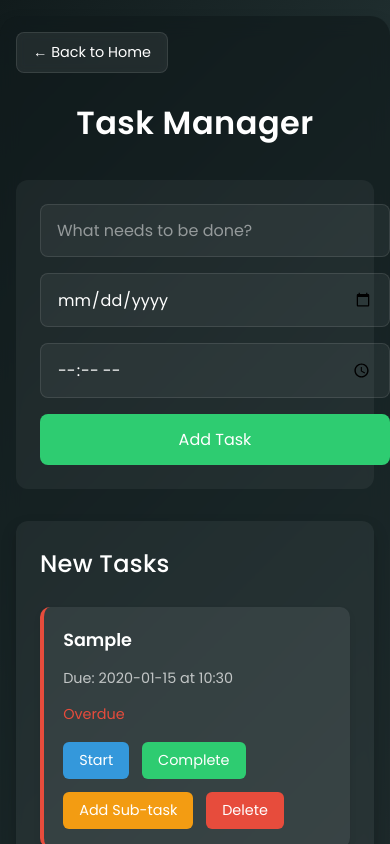
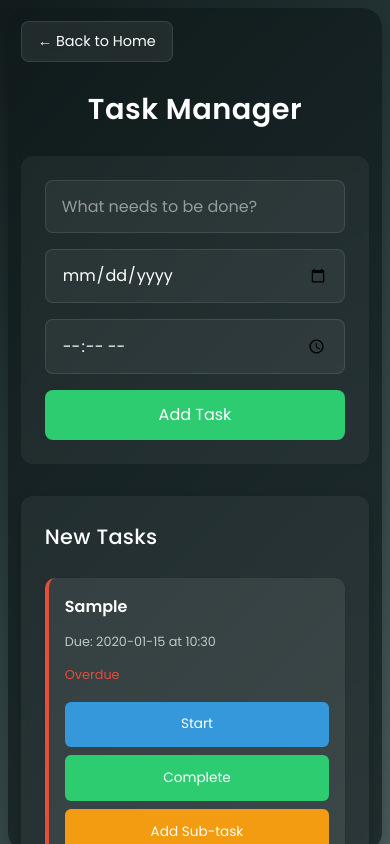
Before and after one commit to eyosiJ/Tasktasic, a plain HTML site: page app.html in a window 390 px wide. Both pictures are taken after typing "Sample", "2020-01-15", "10:30" into the empty fields and a click on the button "Add Task". Shown: the top 844 px of the page. Drawn offline with nearby package versions, Linux system fonts and the light colour scheme.

Commit message:
Updated the responsiveness

```diff
--- a/css.css
+++ b/css.css
@@ -210,23 +210,136 @@ h2 {
     .container {
         margin: 1rem;
         padding: 1rem;
+        max-height: 100vh;
+        overflow-y: auto;
     }
 
     .task-columns {
         flex-direction: column;
+        gap: 2rem;
     }
 
     .task-column {
         min-width: 100%;
+        max-height: 70vh;
+        overflow-y: auto;
     }
 
     .task-input {
         flex-direction: column;
+        gap: 1rem;
+    }
+
+    .task-input input,
+    .task-input button {
+        width: 100%;
+        margin: 0;
     }
 
     h1 {
-        font-size: 2rem;
+        font-size: 1.8rem;
+        margin-bottom: 1.5rem;
     }
+
+    h2 {
+        font-size: 1.3rem;
+    }
+
+    .task-card {
+        padding: 1rem;
+    }
+
+    .task-actions {
+        flex-wrap: wrap;
+        gap: 0.5rem;
+    }
+
+    .task-actions button {
+        flex: 1;
+        min-width: calc(50% - 0.5rem);
+        padding: 0.8rem;
+        font-size: 0.85rem;
+    }
+
+    /* Improve touch targets */
+    .sub-task input[type="checkbox"] {
+        width: 20px;
+        height: 20px;
+    }
+
+    .sub-task label {
+        font-size: 0.95rem;
+        padding: 0.5rem 0;
+    }
+
+    /* Adjust completion message for mobile */
+    .completion-message {
+        width: 90%;
+        font-size: 0.9rem;
+        padding: 0.8rem 1.5rem;
+    }
+}
+
+/* Small mobile devices */
+@media (max-width: 480px) {
+    .container {
+        margin: 0.5rem;
+        padding: 0.8rem;
+    }
+
+    .task-actions button {
+        min-width: 100%;
+    }
+
+    .back-link {
+        font-size: 0.8rem;
+        padding: 0.4rem 0.8rem;
+    }
+
+    .task-card h3 {
+        font-size: 1rem;
+    }
+
+    .task-card .due-date {
+        font-size: 0.8rem;
+    }
+}
+
+/* Handle landscape orientation */
+@media (max-height: 600px) and (orientation: landscape) {
+    .container {
+        height: auto;
+        margin: 0.5rem;
+    }
+
+    .task-columns {
+        flex-direction: row;
+        overflow-x: auto;
+        padding-bottom: 1rem;
+    }
+
+    .task-column {
+        min-width: 300px;
+        max-height: 70vh;
+    }
+}
+
+/* Add smooth scrolling for better mobile experience */
+* {
+    -webkit-overflow-scrolling: touch;
+}
+
+/* Improve touch feedback */
+button:active,
+.task-card:active {
+    transform: scale(0.98);
+}
+
+/* Prevent text selection on mobile */
+.task-card h3,
+.task-actions button {
+    user-select: none;
+    -webkit-user-select: none;
 }
 
 .back-link {
```
